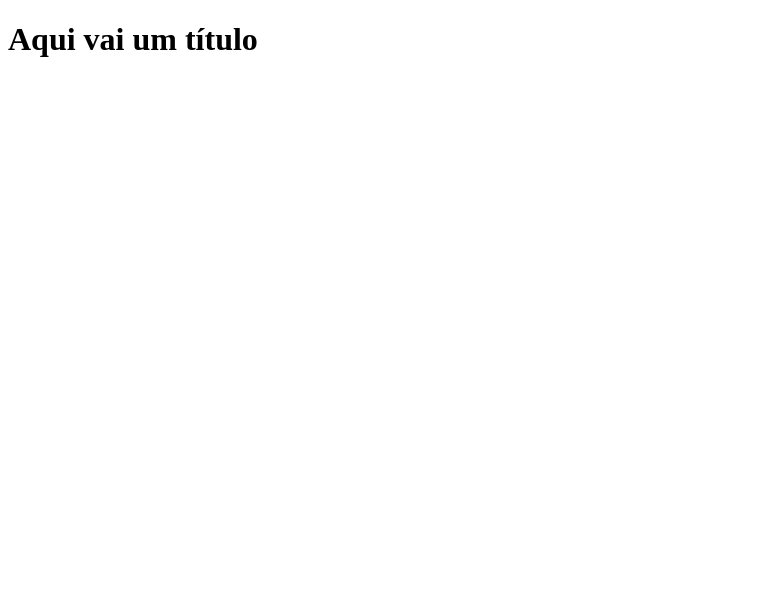
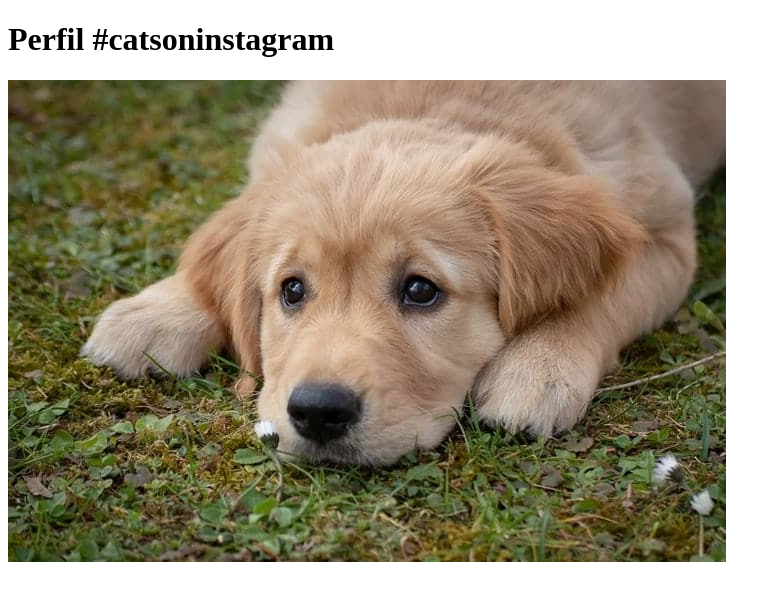
Before and after one commit to BrunoOliveira16/descomplica, a plain HTML site: page index.html in a window 1280 px wide. Shown: the whole page, without its empty margins (0-781 px from the left). Drawn offline with Linux system fonts and the light colour scheme.

Commit message:
feat: adicionado foto e titulo da pagina

```diff
--- a/index.html
+++ b/index.html
@@ -1,10 +1,11 @@
 <!DOCTYPE html>
 <html lang="pt-BR">
 <head>
-    <title>Título da página</title>
+    <title>Fanpage de Gatinhos</title>
     <meta charset="utf-8" />
 </head>
 <body>
-    <h1>Aqui vai um título</h1>
+    <h1>Perfil #catsoninstagram</h1>
+    <img src="imagens/img-01.jpg" />
 </body>
 </html>
```
Also changed, not shown: imagens/img-01.jpg (added).
